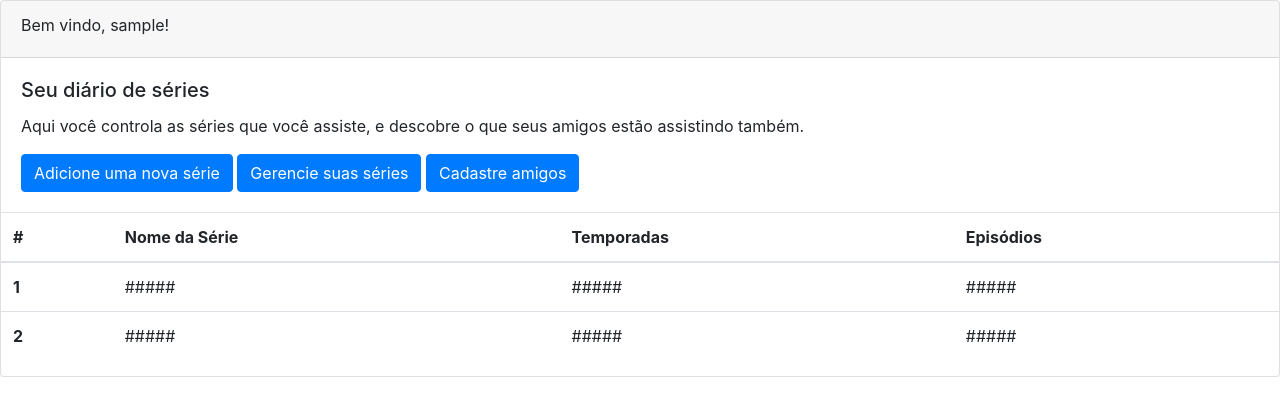
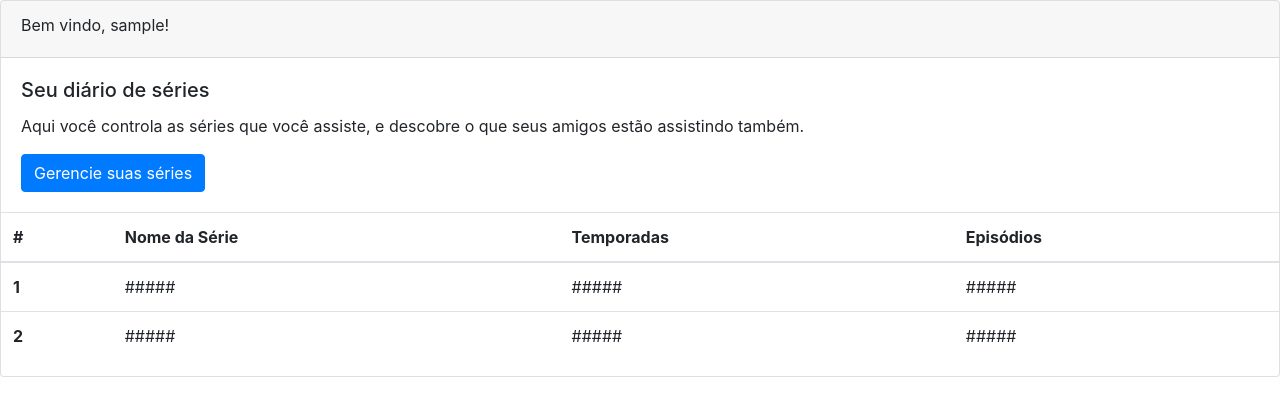
Before and after one commit to next-ep/next-ep, a Flask app: page / in a window 1280 px wide. Shown: the part 70-486 px from the top of the page. Run offline with Flask 2, Linux system fonts and the light colour scheme; the visitor is signed in with stand-in values (Sample User, id 1); data comes from the database, SQL or seed files in the repository; some libraries are stand-ins or nearby versions.

Commit message:
Alterações no fronte da home

```diff
--- a/app/templates/index.html
+++ b/app/templates/index.html
@@ -18,9 +18,7 @@
         <div class="card-body">
         <h5 class="card-title">Seu diário de séries</h5>
         <p class="card-text">Aqui você controla as séries que você assiste, e descobre o que seus amigos estão assistindo também.</p>
-        <a href="#" class="btn btn-primary">Adicione uma  nova série</a>
-        <a href="#" class="btn btn-primary">Gerencie suas séries</a>
-        <a href="#" class="btn btn-primary">Cadastre amigos</a>
+        <a href="{{url_for('auth.get_series_by_user')}}" class="btn btn-primary">Gerencie suas séries</a>
         </div>
         <table class="table">
             <thead>
```
